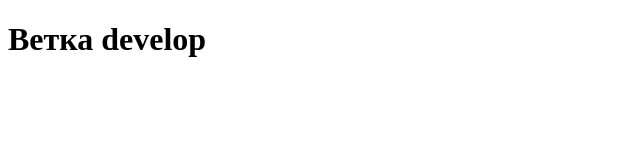
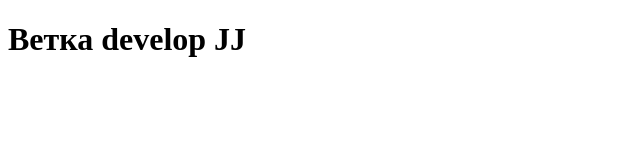
Before and after one commit to Art-San/test-git-2, a plain HTML site: page index.html in a window 1280 px wide. Shown: the full height of the page, 0-640 px from the left. Drawn offline with Linux system fonts and the light colour scheme.

Commit message:
зАСТАВИЛ ПИСАТ КОМЕНТАРИЙ не хотел работать

```diff
--- a/index.html
+++ b/index.html
@@ -7,7 +7,7 @@
     <title>Test-Git-2</title>
 </head>
 <body>
-    <h1>Ветка develop</h1>
+    <h1>Ветка develop JJ</h1>
     <script src="index.js"></script>
 </body>
 </html>
```
